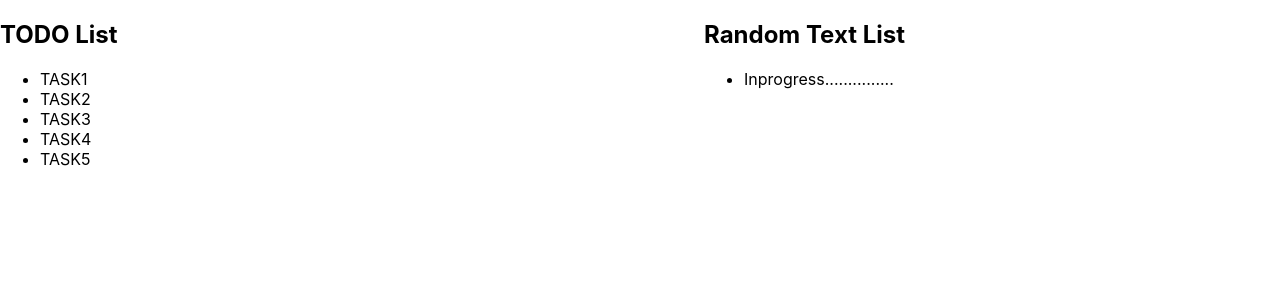
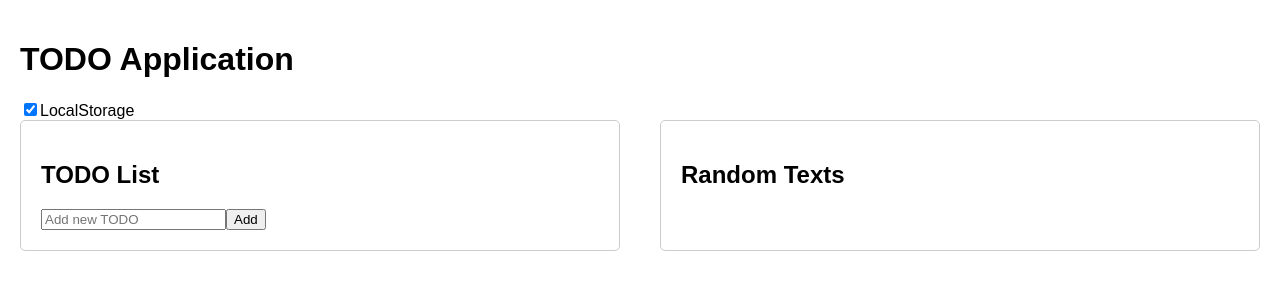
Before and after one commit to abhi01-ops/ReactJS-Assignments, a React (Create React App) app in the folder random-list/: page / in a window 1280 px wide. Shown: the top 300 px of the page. Built offline with nearby package versions, Linux system fonts and the light colour scheme.

Commit message:
Assignment 3 changes

```diff
--- a/random-list/src/App.css
+++ b/random-list/src/App.css
@@ -1,22 +1,16 @@
-.App {
-  display: flex;
-  justify-content: center;
-  align-items: center;
-  height: 100vh;
+.parent-component {
   font-family: Arial, sans-serif;
-}
-
-.container {
-  display: flex;
-  width: 80%;
-}
-
-.left-section,
-.right-section {
-  width: 50%;
   padding: 20px;
 }
 
-.left-section {
-  border-right: 1px solid #ccc;
+.sections {
+  display: flex;
+  justify-content: space-between;
 }
+
+.todo-list, .random-text {
+  width: 45%;
+  padding: 20px;
+  border: 1px solid #ccc;
+  border-radius: 5px;
+}
--- a/random-list/src/App.js
+++ b/random-list/src/App.js
@@ -1,21 +1,9 @@
-import React, { Component } from 'react';
+import React from 'react';
 import './App.css';
-import TodoList from './Todo';
-import RandomTextList from './Random';
+import ParentComponent from './ParentComponent';
 
-class App extends Component {
-  render() {
-    return (
-      <div style={{ display: "flex", justifyContent: "space-between" }}>
-        <div style={{ width: "45%" }}>
-          <TodoList />
-        </div>
-        <div style={{ width: "45%" }}>
-          <RandomTextList />
-        </div>
-      </div>
-    );
-  }
+function App() {
+  return <ParentComponent />;
 }
 
 export default App;
--- /dev/null
+++ b/random-list/src/ParentComponent.js
@@ -0,0 +1,82 @@
+import React, { Component } from 'react';
+import Todo from './Todo';
+import Random from './Random';
+
+export default class ParentComponent extends Component {
+  constructor(props) {
+    super(props);
+    this.state = {
+      todos: JSON.parse(localStorage.getItem('todos')) || [],
+      randomTexts: [],
+      useLocalStorage: true,
+    };
+  }
+
+  componentDidMount() {
+    this.generateRandomTexts();
+  }
+
+  generateRandomTexts = () => {
+    setTimeout(() => {
+      const texts = Array.from({ length: 5 }, () => {
+        const length = Math.floor(Math.random() * (64 - 8 + 1)) + 8;
+        return Math.random().toString(36).substring(2, 2 + length);
+      });
+      this.setState({ randomTexts: texts });
+    }, 10000);
+  };
+
+  addTodo = (todo) => {
+    const newTodos = [...this.state.todos, todo];
+    this.setState({ todos: newTodos }, this.saveTodos);
+  };
+
+  deleteTodo = (index) => {
+    const newTodos = this.state.todos.filter((_, i) => i !== index);
+    this.setState({ todos: newTodos }, this.saveTodos);
+  };
+
+  editTodo = (index, newTodo) => {
+    const newTodos = [...this.state.todos];
+    newTodos[index] = newTodo;
+    this.setState({ todos: newTodos }, this.saveTodos);
+  };
+
+  toggleStorage = () => {
+    this.setState(
+      (prevState) => ({ useLocalStorage: !prevState.useLocalStorage }),
+      this.saveTodos
+    );
+  };
+
+  saveTodos = () => {
+    const { useLocalStorage, todos } = this.state;
+    const storage = useLocalStorage ? localStorage : sessionStorage;
+    storage.setItem('todos', JSON.stringify(todos));
+  };
+
+  render() {
+    return (
+      <div className="parent-component">
+        <h1>TODO Application</h1>
+        <label>
+          <input
+            type="checkbox"
+            checked={this.state.useLocalStorage}
+            onChange={this.toggleStorage}
+          />
+          LocalStorage
+        </label>
+        <div className="sections">
+          <Todo
+            todos={this.state.todos}
+            addTodo={this.addTodo}
+            deleteTodo={this.deleteTodo}
+            editTodo={this.editTodo}
+          />
+          <Random texts={this.state.randomTexts} />
+        </div>
+      </div>
+    );
+  }
+}
--- a/random-list/src/Random.js
+++ b/random-list/src/Random.js
@@ -1,65 +1,16 @@
 import React, { Component } from 'react';
 
-class RandomTextList extends Component {
-  constructor(props) {
-    super(props);
-    this.state = {
-      randomTexts: [],
-    };
-  }
-
-
-  generateRandomText = () => {
-    const randomText = Math.random().toString(36).substring(2, 10);
-    return randomText;
-  };
-
-
-  componentDidMount() {
-    console.log("Mounted RandomTextList" );
-    this.generateTextsAfterDelay();
-  }
-
-
-  generateTextsAfterDelay = () => {
-    setTimeout(() => {
-      let newTexts = [];
-      for (let i = 0; i < 5; i++) {
-        let randomText = this.generateRandomText();
-
-        while (randomText.length < 8 || randomText.length > 64) {
-          randomText = this.generateRandomText();
-        }
-        newTexts.push(randomText);
-      }
-      this.setState({ randomTexts: newTexts });
-    }, 10000);
-  };
-
-  componentDidUpdate(prevProps, prevState) {
-    if (prevState.randomTexts !== this.state.randomTexts) {
-      console.log("RandomTextList updated");
-    }
-  }
-
-  componentWillUnmount() {
-    console.log("RandomTextList component unmounted");
-  }
-
+export default class Random extends Component {
   render() {
     return (
-      <div>
-        <h2>Random Text List</h2>
+      <div className="random-text">
+        <h2>Random Texts</h2>
         <ul>
-          {this.state.randomTexts.length === 0 ? (
-            <li>Inprogress...............</li>
-          ) : (
-            this.state.randomTexts.map((text, index) => <li key={index}>{text}</li>)
-          )}
+          {this.props.texts.map((text, index) => (
+            <li key={index}>{text}</li>
+          ))}
         </ul>
       </div>
     );
   }
 }
-
-export default RandomTextList;
--- a/random-list/src/Todo.js
+++ b/random-list/src/Todo.js
@@ -1,46 +1,61 @@
 import React, { Component } from 'react';
 
-class TodoList extends Component {
-  constructor(props) {
-    super(props);
-    // Initialize state with pre-defined TODO items
-    this.state = {
-      todos: [
-        { text: "TASK1" },
-        { text: "TASK2" },
-        { text: "TASK3" },
-        { text: "TASK4" },
-        { text: "TASK5" },
-      ],
-    };
-  }
+export default class Todo extends Component {
+  state = {
+    newTodo: '',
+    editIndex: -1,
+    editValue: '',
+  };
 
+  handleAddTodo = () => {
+    if (this.state.newTodo.trim()) {
+      this.props.addTodo(this.state.newTodo);
+      this.setState({ newTodo: '' });
+    }
+  };
 
-  componentDidMount() {
-    console.log("Mounted TodoList.......");
-  }
+  handleEditTodo = (index) => {
+    this.setState({ editIndex: index, editValue: this.props.todos[index] });
+  };
 
-  componentDidUpdate(prevProps, prevState) {
-    if (prevState.todos !== this.state.todos) {
-      console.log("Updated TodoList.......");
-    }
-  }
+  handleSaveEdit = () => {
+    this.props.editTodo(this.state.editIndex, this.state.editValue);
+    this.setState({ editIndex: -1, editValue: '' });
+  };
 
-  componentWillUnmount() {
-    console.log("Unmount TodoList.......");
-  }
   render() {
     return (
-      <div>
+      <div className="todo-list">
         <h2>TODO List</h2>
         <ul>
-          {this.state.todos.map((todo, index) => (
-            <li key={index}>{todo.text}</li>
+          {this.props.todos.map((todo, index) => (
+            <li key={index}>
+              {this.state.editIndex === index ? (
+                <input
+                  type="text"
+                  value={this.state.editValue}
+                  onChange={(e) => this.setState({ editValue: e.target.value })}
+                />
+              ) : (
+                todo
+              )}
+              <button onClick={() => this.props.deleteTodo(index)}>Delete</button>
+              {this.state.editIndex === index ? (
+                <button onClick={this.handleSaveEdit}>Save</button>
+              ) : (
+                <button onClick={() => this.handleEditTodo(index)}>Edit</button>
+              )}
+            </li>
           ))}
         </ul>
+        <input
+          type="text"
+          value={this.state.newTodo}
+          onChange={(e) => this.setState({ newTodo: e.target.value })}
+          placeholder="Add new TODO"
+        />
+        <button onClick={this.handleAddTodo}>Add</button>
       </div>
     );
   }
 }
-
-export default TodoList;
```
